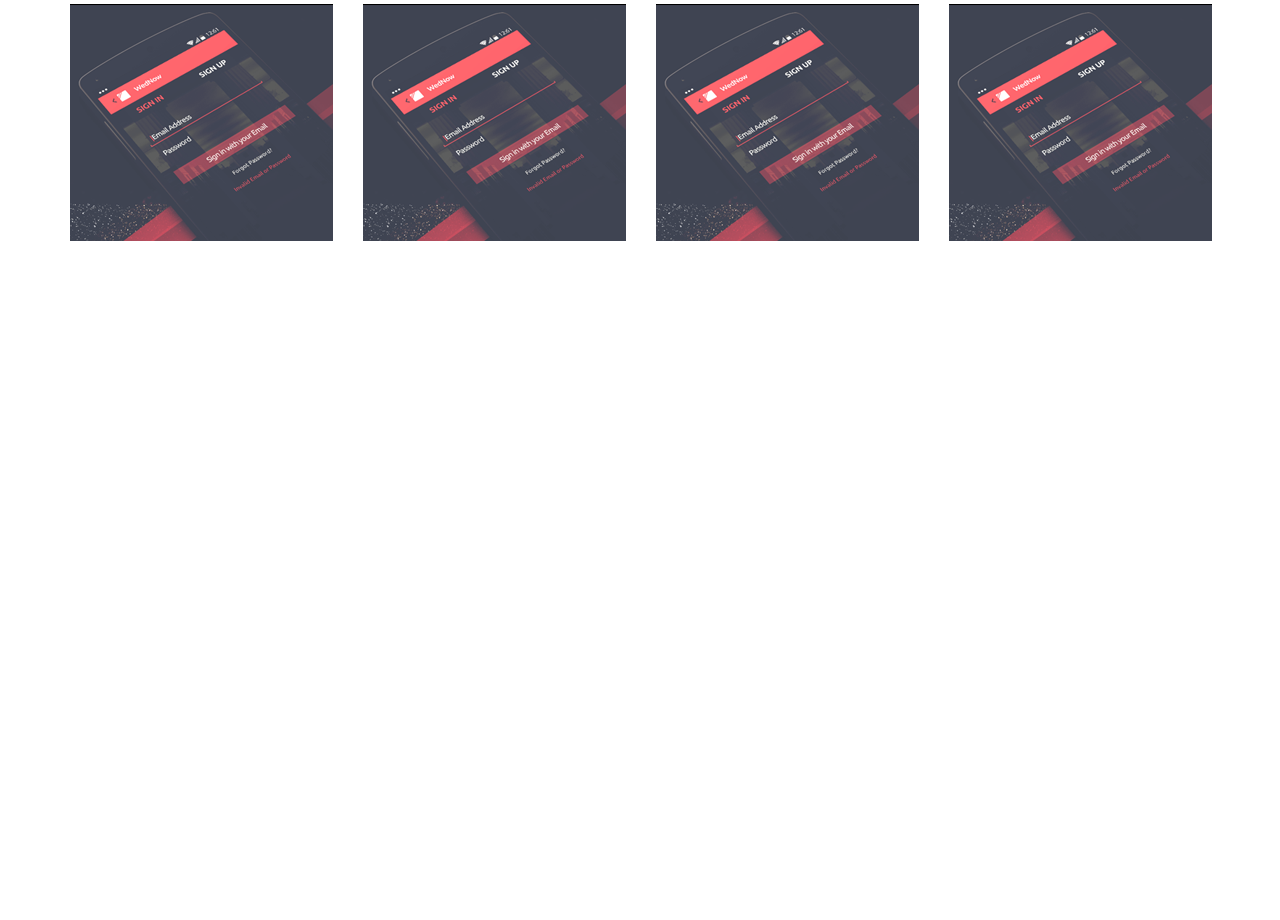
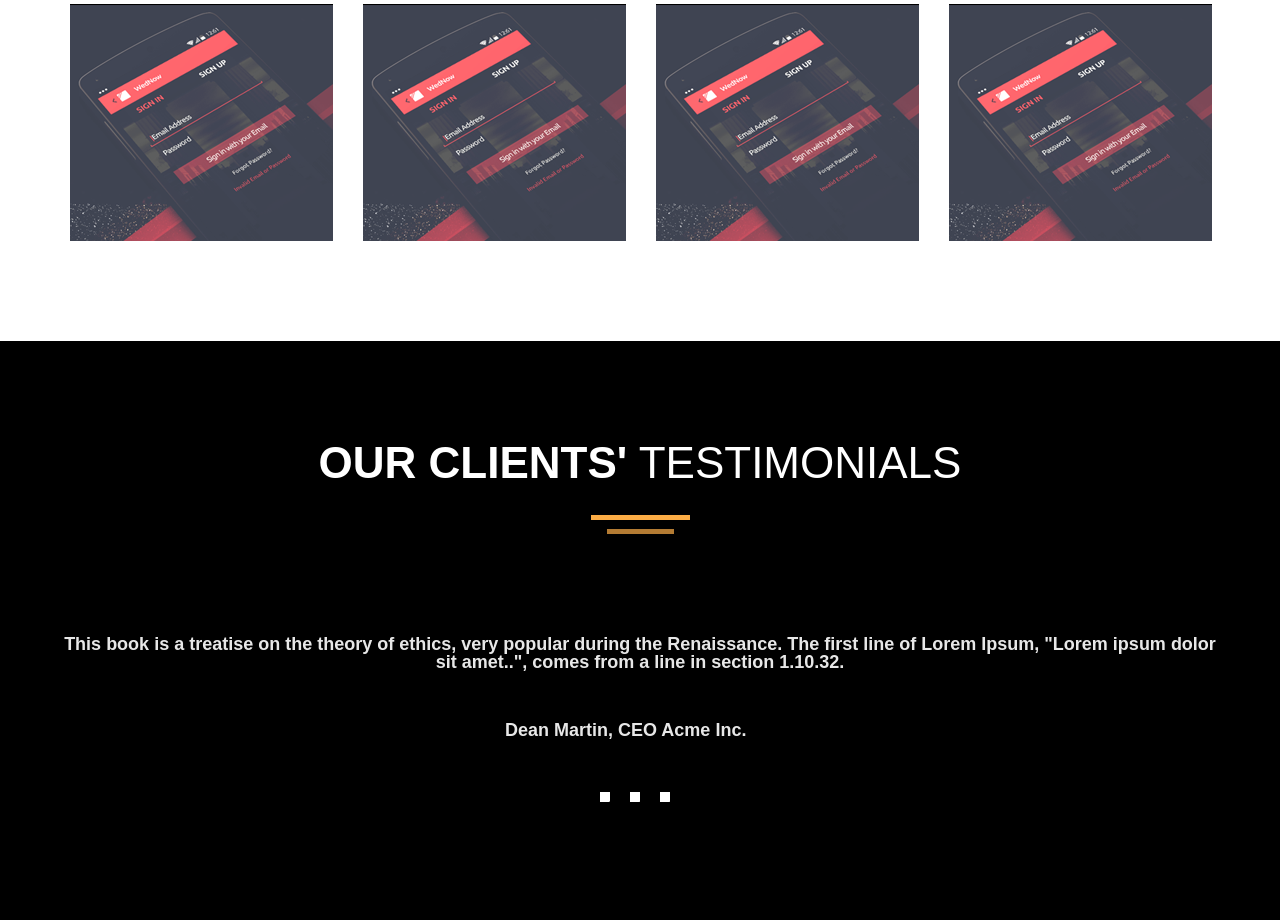
Before and after one commit to kymmyD123/spirit8, a plain HTML site: page index.html in a window 1280 px wide. Shown: the part 4306-5226 px from the top of the page. Before the commit the page ends 4647 px from the top, so only its background shows below. Drawn offline with Linux system fonts and the light colour scheme; a web font is replaced by a local one.

Commit message:
addedTestimonials

```diff
--- a/css/style.css
+++ b/css/style.css
@@ -269,7 +269,6 @@ h1.title {
 
 .our-team-list ul {
     text-align: center;
-    margin-bottom: ;
 }
 
 .our-team-list .our-team-slide {
@@ -504,3 +503,30 @@ h1.title {
 .work-pos-4 {
     background: url("../img/item-1.png") no-repeat center;
 }
+
+.testimonial {
+    background: #000;
+    padding-bottom: 150px;
+}
+
+.testimonial .border-bottom-2 {
+    margin-bottom: 101px;
+}
+
+.info-testimonials {
+    width: 945px;
+    margin: 0 auto;
+}
+
+.info-testimonials p {
+    text-align: center;
+    font: 600 18px/18px OpenSans, sans-serif;
+    color: #e7e7e7;
+    margin-bottom: 50px;
+}
+
+.info-testimonials span {
+    margin-left: 450px;
+    font: 600 18px/18px OpenSans, sans-serif;
+    color: #e7e7e7;
+}
--- a/index.html
+++ b/index.html
@@ -260,7 +260,7 @@
             </div>
         </div>
     </div>
-    <div class="our-work">
+    <div class="our-work" id="portfolio">
         <div class="container clearfix">
             <h1 class="title">take a look at <strong>our work</strong></h1>
             <div class="border-bottom-1"></div>
@@ -299,6 +299,32 @@
             </div>
         </div>
     </div>
+    <div class="testimonial" id="testimonials">
+        <div class="container clearfix">
+            <h1 class="title"><strong>our clients'</strong> testimonials</h1>
+            <div class="border-bottom-1"></div>
+            <div class="border-bottom-2"></div>
+            <div class="slick-js-testimonial">
+                <div class="info-testimonials">
+                    <p>This book is a treatise on the theory of ethics, very popular during the
+                    Renaissance. The first line of Lorem Ipsum, "Lorem ipsum dolor sit amet..", comes from a line in
+                    section 1.10.32.</p>
+                    <span>Dean Martin, CEO Acme Inc.</span>
+                </div>
+                <div class="info-testimonials">
+                    <p>This book is a treatise on the theory of ethics, very popular during the
+                        Renaissance. The first line of Lorem Ipsum, "Lorem ipsum dolor sit amet..", comes from a line in
+                        section 1.10.32.</p>
+                    <span>Dean Martin, CEO Acme Inc.</span>
+                </div>
+                <div class="info-testimonials"><p>This book is a treatise on the theory of ethics, very popular during the
+                    Renaissance. The first line of Lorem Ipsum, "Lorem ipsum dolor sit amet..", comes from a line in
+                    section 1.10.32.</p>
+                    <span>Dean Martin, CEO Acme Inc.</span>
+                </div>
+            </div>
+        </div>
+    </div>
 </div>
 <script src="js/jquery-3.1.0.min.js"></script>
 <script type="text/javascript" src="js/slick.min.js"></script>
--- a/js/script.js
+++ b/js/script.js
@@ -5,4 +5,12 @@ $(document).ready(function(){
         arrows: false,
         dots: true
     });
+    $('.slick-js-testimonial').slick({
+        dots: true,
+        infinite: true,
+        speed: 300,
+        slidesToShow: 1,
+        adaptiveHeight: true,
+        arrows: false
+    });
 });
```
